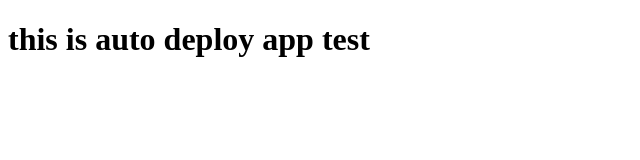
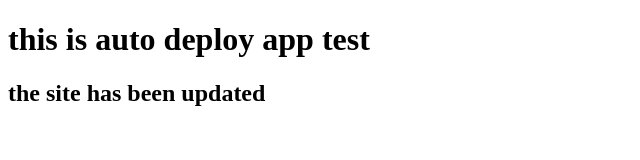
Before and after one commit to ZakariyaeChmaili/auto-deploy-test, a plain HTML site: page index.html in a window 1280 px wide. Shown: the whole page, without its empty margins (0-640 px from the left). Drawn offline with Linux system fonts and the light colour scheme.

Commit message:
second commit

```diff
--- a/index.html
+++ b/index.html
@@ -9,6 +9,7 @@
 
 
     <h1>this is auto deploy app test</h1>
+    <h2>the site has been updated</h2>
 
 </body>
 </html>
```
